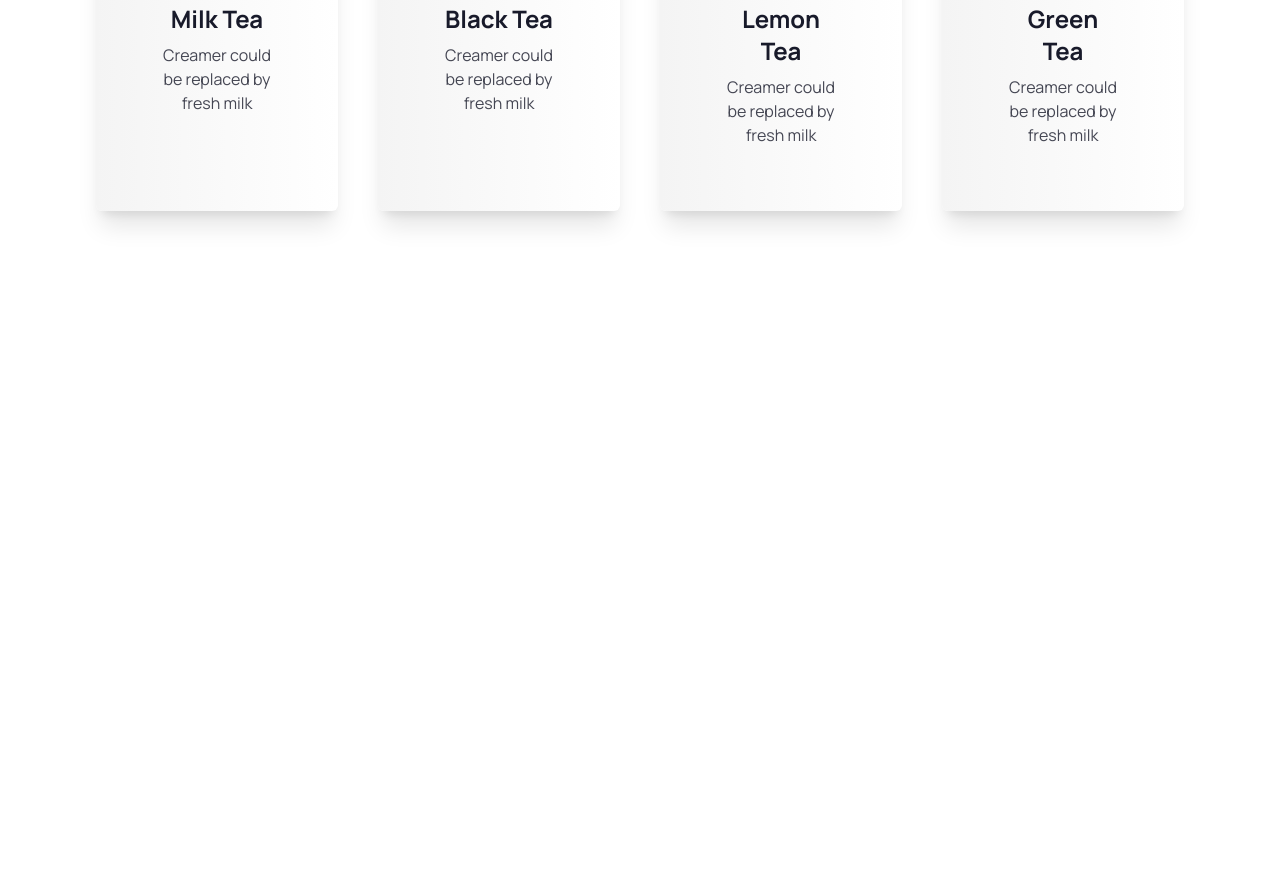
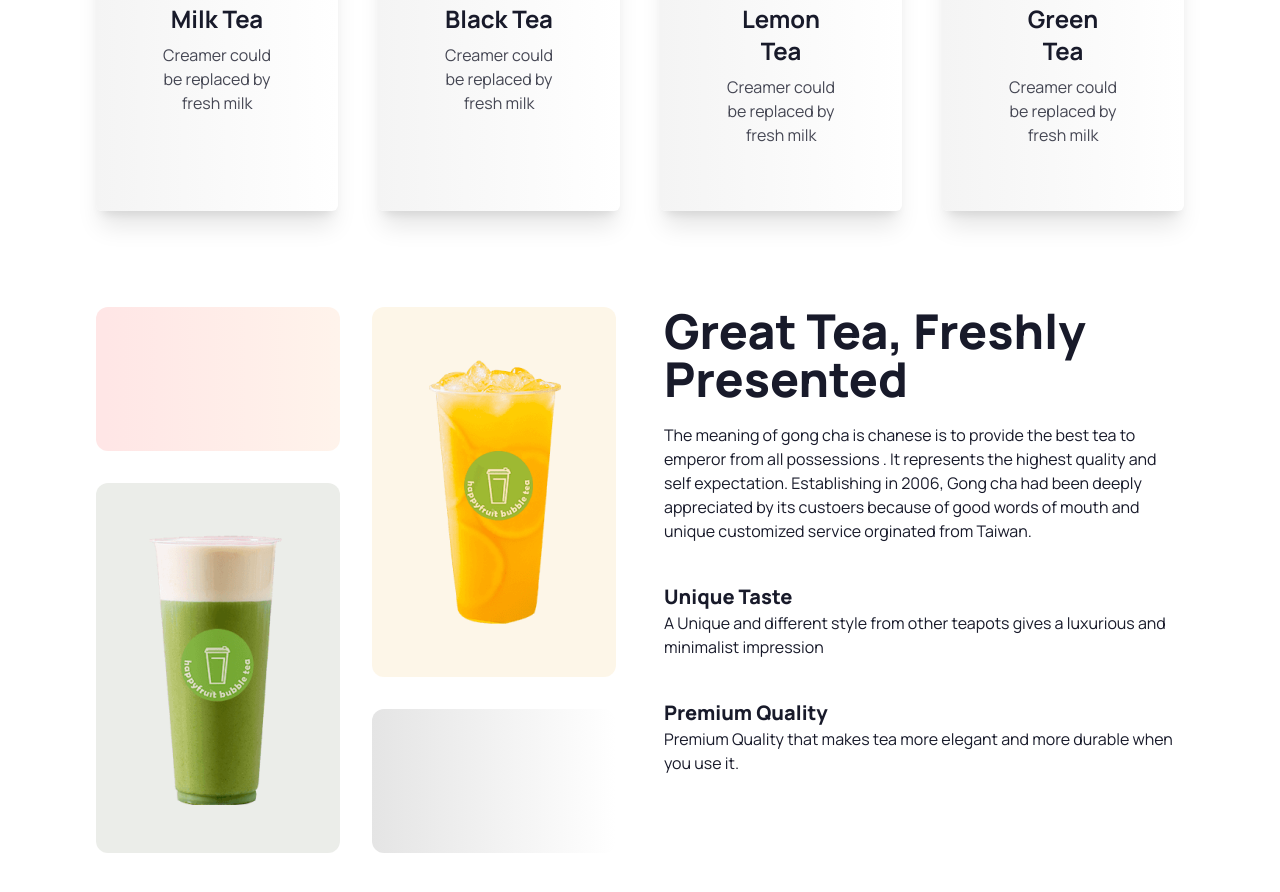
Before and after one commit to mstsurnalyakter/tea-house, a plain HTML site: page index.html in a window 1280 px wide. Shown: the part 1086-1978 px from the top of the page. Before the commit the page ends 1393 px from the top, so only its background shows below. Drawn offline with nearby package versions, Linux system fonts and the light colour scheme.

Commit message:
added great tea section

```diff
--- a/index.html
+++ b/index.html
@@ -51,7 +51,7 @@
 
   <body class="font-manrope">
     <!-- header section -->
-    <header class="container mx-auto lg:mb-24 lg:px-24 px-8">
+    <header class="container mx-auto lg:px-24 px-8">
       <div class="hero px-5 py-5 md:py-10">
         <div class="hero-content flex-col lg:flex-row lg:gap-28 md:px-10">
           <div class="text-center md:text-left">
@@ -91,9 +91,9 @@
     </header>
 
     <!-- main section -->
-    <main class="container mx-auto lg:mb-24 lg:px-24 px-8">
+    <main class="container mx-auto lg:px-24 px-8">
       <!-- feature section -->
-      <section class="text-center space-y-5">
+      <section class="text-center space-y-5 my-24">
         <h2 class="text-2xl md:text-4xl lg:text-5xl font-extrabold">
           Our Featured Products
         </h2>
@@ -104,69 +104,101 @@
         </p>
 
         <!-- feature tea cards container -->
-        <section class="grid grid-cols-1 md:grid-cols-2 lg:grid-cols-4 gap-5 lg:gap-10">
-
+        <section
+          class="grid grid-cols-1 md:grid-cols-2 lg:grid-cols-4 gap-5 lg:gap-10"
+        >
           <!-- first card -->
-          <div class="card rounded-md p-8 bg-gradient-to-r from-[#f4f4f4] to-[rgba(244, 244, 244, 0.00)] shadow-xl">
+          <div
+            class="card rounded-md p-8 bg-gradient-to-r from-[#f4f4f4] to-[rgba(244, 244, 244, 0.00)] shadow-xl"
+          >
             <figure>
-              <img
-                src="./images/tea-1.png"
-                alt="Tea"
-              />
+              <img src="./images/tea-1.png" alt="Tea" />
             </figure>
             <div class="card-body text-center">
               <h3 class="text-2xl font-bold">Milk Tea</h3>
               <p class="opacity-80">Creamer could be replaced by fresh milk</p>
-
             </div>
           </div>
 
           <!-- second card -->
-          <div class="card rounded-md p-8 bg-gradient-to-r from-[#f4f4f4] to-[rgba(244, 244, 244, 0.00)] shadow-xl">
+          <div
+            class="card rounded-md p-8 bg-gradient-to-r from-[#f4f4f4] to-[rgba(244, 244, 244, 0.00)] shadow-xl"
+          >
             <figure>
-              <img
-                src="./images/tea-2.png"
-                alt="Tea"
-              />
+              <img src="./images/tea-2.png" alt="Tea" />
             </figure>
             <div class="card-body text-center">
               <h3 class="text-2xl font-bold">Black Tea</h3>
               <p class="opacity-80">Creamer could be replaced by fresh milk</p>
-
             </div>
           </div>
 
           <!-- third card -->
-          <div class="card rounded-md p-8 bg-gradient-to-r from-[#f4f4f4] to-[rgba(244, 244, 244, 0.00)] shadow-xl">
+          <div
+            class="card rounded-md p-8 bg-gradient-to-r from-[#f4f4f4] to-[rgba(244, 244, 244, 0.00)] shadow-xl"
+          >
             <figure>
-              <img
-                src="./images/tea-3.png"
-                alt="Tea"
-              />
+              <img src="./images/tea-3.png" alt="Tea" />
             </figure>
             <div class="card-body text-center">
               <h3 class="text-2xl font-bold">Lemon Tea</h3>
               <p class="opacity-80">Creamer could be replaced by fresh milk</p>
-
             </div>
           </div>
 
           <!-- fourth card -->
-          <div class="card rounded-md p-8 bg-gradient-to-r from-[#f4f4f4] to-[rgba(244, 244, 244, 0.00)] shadow-xl">
+          <div
+            class="card rounded-md p-8 bg-gradient-to-r from-[#f4f4f4] to-[rgba(244, 244, 244, 0.00)] shadow-xl"
+          >
             <figure>
-              <img
-                src="./images/tea-4.png"
-                alt="Tea"
-              />
+              <img src="./images/tea-4.png" alt="Tea" />
             </figure>
             <div class="card-body text-center">
               <h3 class="text-2xl font-bold">Green Tea</h3>
               <p class="opacity-80">Creamer could be replaced by fresh milk</p>
-
             </div>
           </div>
+        </section>
+      </section>
 
-        </section>
+      <!-- great tea section -->
+      <section class="my-24 flex flex-col gap-12 lg:flex-row">
+
+        <div class="grid grid-cols-1 md:grid-cols-2 gap-8 flex-1">
+            <div class="rounded-xl bg-gradient-to-r from-[#F00] to-[#FF8938] opacity-10 h-36"></div>
+            <div class="row-span-2 rounded-xl bg-[#e6a6231a] flex justify-center items-center px-8 py-12">
+                <img src="./images/fresh-1.png" alt="">
+            </div>
+            <div class="row-span-2 rounded-xl bg-[#394E271A] flex justify-center items-center px-8 py-12">
+                <img src="./images/fresh-2.png" alt="">
+            </div>
+            <div class="rounded-xl opacity-70 h-36  bg-gradient-to-r from-[#D9D9D9] to-[#FFFFFF00]"></div>
+        </div>
+
+        <div class="flex-1">
+          <h2 class="text-2xl md:text-4xl lg:text-5xl font-extrabold">
+            Great Tea, Freshly <br />
+            Presented
+          </h2>
+          <p class="mt-5">
+            The meaning of gong cha is chanese is to provide the best tea to
+            emperor from all possessions . It represents the highest quality and
+            self expectation. Establishing in 2006, Gong cha had been deeply
+            appreciated by its custoers because of good words of mouth and
+            unique customized service orginated from Taiwan.
+          </p>
+          <h3 class="text-xl font-extrabold mt-10">Unique Taste</h3>
+          <p>
+            A Unique and different style from other teapots gives a luxurious
+            and minimalist impression
+          </p>
+          <h3 class="text-xl font-extrabold mt-10">Premium Quality</h3>
+        <p>
+          Premium Quality that makes tea more elegant and more durable when you
+          use it.
+        </p>
+        </div>
+
       </section>
     </main>
 
```
